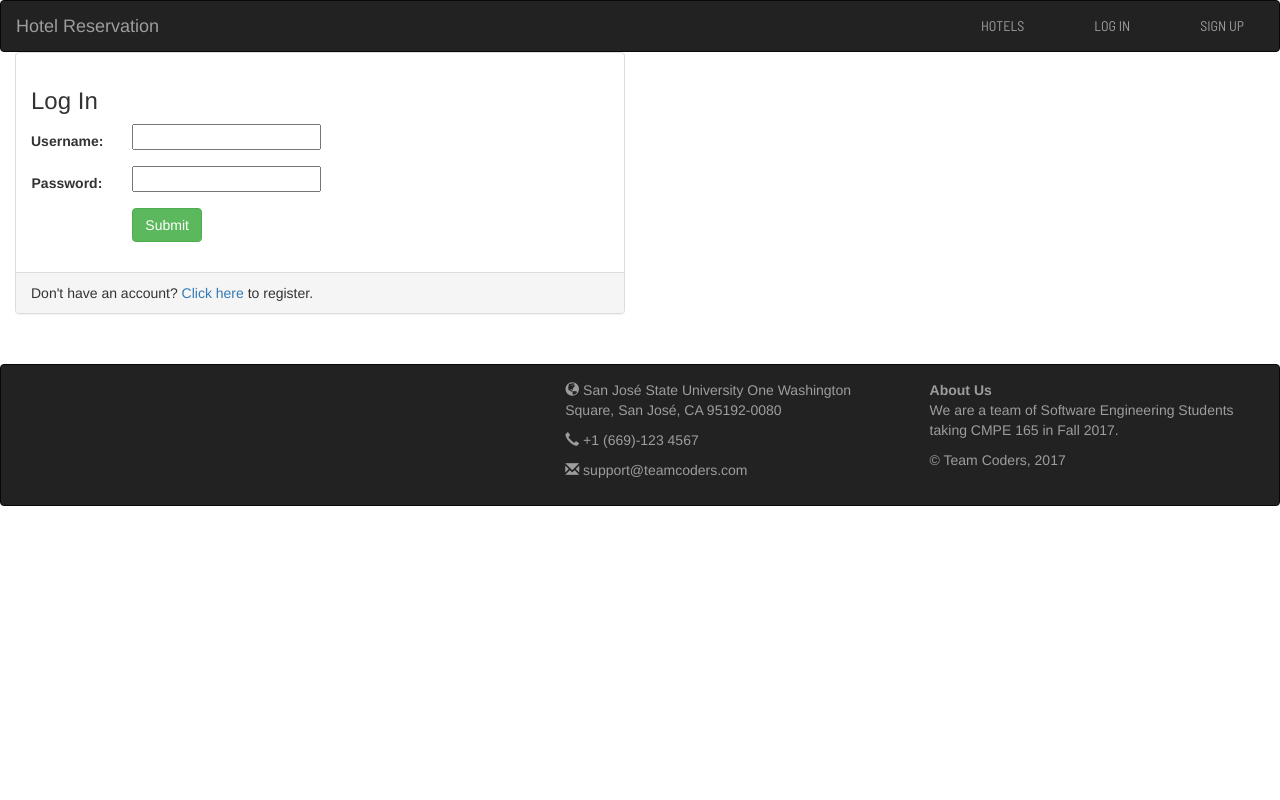
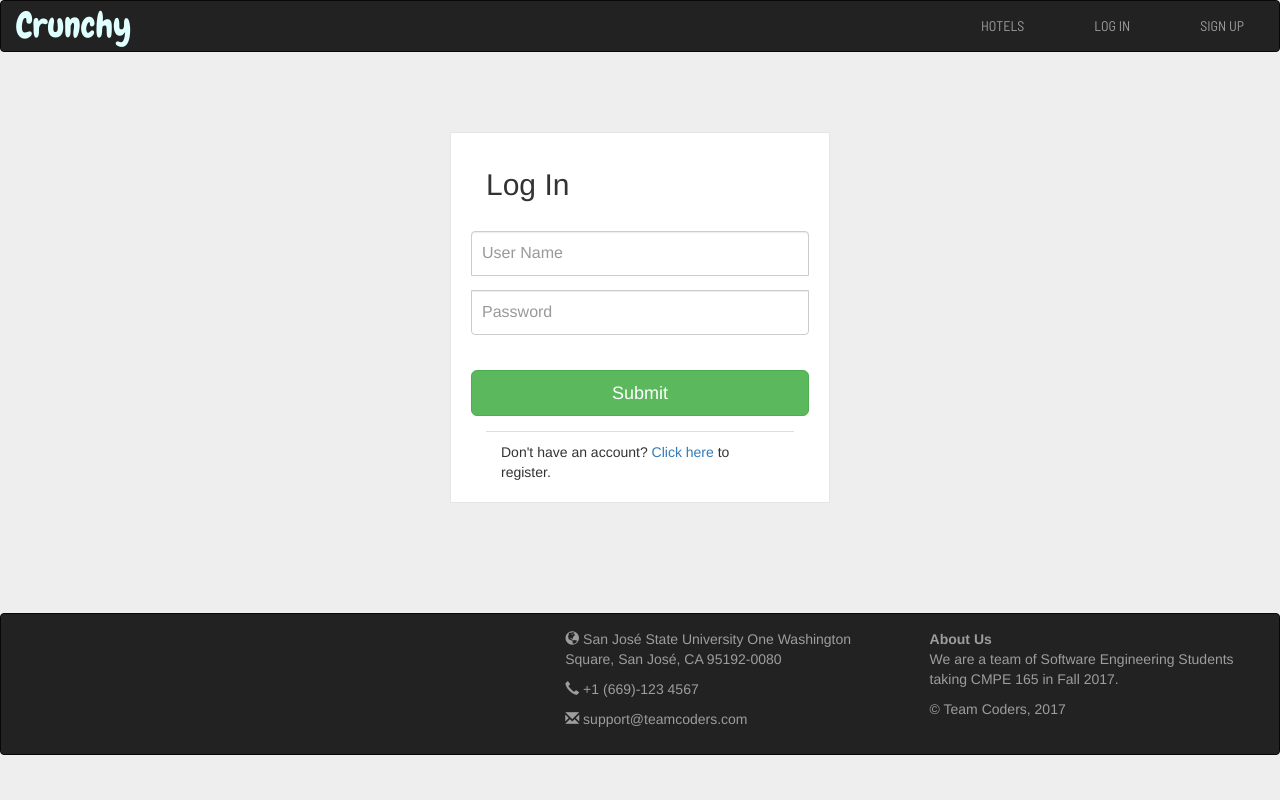
Before and after one commit to ayadawa/crunchy, a Django app: page /accounts/login/ in a window 1280 px wide. Run offline with Django 3.2, Linux system fonts and the light colour scheme; some libraries are stand-ins or nearby versions.

Commit message:
Login Page UI fix

```diff
--- /dev/null
+++ b/accounts/static/accounts/login.css
@@ -0,0 +1,46 @@
+
+body {
+	background: #eee !important;
+}
+
+.wrapper {
+	margin-top: 80px;
+  margin-bottom: 80px;
+}
+
+.form-login {
+    max-width: 380px;
+    padding: 15px 35px 10px;
+    margin: 0 auto;
+    background-color: #fff;
+    border: 1px solid rgba(0, 0, 0, 0.1);
+}
+
+  .form-login-heading {
+	  margin-bottom: 30px;
+	}
+
+
+	.form-control {
+        position: relative;
+        font-size: 16px;
+        height: auto;
+        padding: 10px;
+    @include box-sizing(border-box);
+    }
+
+	input[type="text"] {
+	  margin-bottom: -1px;
+	  border-bottom-left-radius: 0;
+	  border-bottom-right-radius: 0;
+	}
+
+	input[type="password"] {
+	  margin-bottom: 20px;
+	  border-top-left-radius: 0;
+	  border-top-right-radius: 0;
+	}
+
+    .panel-footer {
+        background-color: white;
+    }
--- a/accounts/templates/accounts/login.html
+++ b/accounts/templates/accounts/login.html
@@ -1,47 +1,50 @@
+<style>
+    #special-container {
+        height: 71.1%;
+        margin-top: 50px;
+        margin-left: 200px;
+    }
+</style>
+
 {% extends 'crunchy/base.html' %}
 {% block title %}Login{% endblock %}
 
 {% block content %}
+    {% load static %}
+    <link rel = "stylesheet" type = "text/css" href = "{% static 'accounts/login.css' %}" />
 
-    <div class="row container-fluid">
+    <div class="container-fluid">
+    <div class="wrapper">
 
-        <div class="col-sm-12 col-md-6">
-            <div class="panel panel-default">
-                <div class="panel-body">
-                    <h3>Log In</h3>
+            <div class="form-login">
+                    <h2 class="form-login-heading">Log In</h2>
                     {% if error_message %}
                         <p><strong>{{ error_message }}</strong></p>
                     {% endif %}
                     <form class="form-horizontal" role="form" action="{% url 'accounts:login'%}" method="post" enctype="multipart/form-data">
                         {% csrf_token %}
                         <div class="form-group">
-                            <label class="control-label col-sm-2" for="id_username">
-                                Username:
-                            </label>
-                            <div class="col-sm-10">
-                                <input id="id_username" maxlength="30" name="username" type="text">
-                            </div>
+
+                                <input id="id_username" maxlength="30" name="username" type="text" class="form-control" placeholder="User Name">
+
                         </div>
                         <div class="form-group">
-                            <label class="control-label col-sm-2" for="id_password">
-                                Password:
-                            </label>
-                            <div class="col-sm-10">
-                                <input id="id_password" maxlength="30" name="password" type="password">
-                            </div>
+
+                                <input id="id_password" maxlength="30" name="password" type="password" class="form-control" placeholder="Password">
                         </div>
                         <div class="form-group">
-                            <div class="col-sm-offset-2 col-sm-10">
-                                <button type="submit" class="btn btn-success">Submit</button>
-                            </div>
+
+                                <button type="submit" class="btn btn-lg btn-success btn-block">Submit</button>
+
                         </div>
                     </form>
-                </div>
                 <div class="panel-footer">
                     Don't have an account? <a href="{% url 'accounts:register' %}">Click here</a> to register.
                 </div>
-            </div>
-        </div>
+    </div>
     </div>
 
+    </div>
+
+
 {% endblock %}
--- a/crunchy_home/static/crunchy_home/style.css
+++ b/crunchy_home/static/crunchy_home/style.css
@@ -5,6 +5,12 @@
     margin: auto;
     background-size: cover;
     padding: 200px;
+}
+
+.big-logo{
+    font-family: 'Chewy', cursive;
+    font-size: 70px;
+    text-shadow: 1px 2px 3px rgba(0,0,0,0.2);
 }
 
 .bg-1 {
--- a/crunchy_home/templates/crunchy_home/index.html
+++ b/crunchy_home/templates/crunchy_home/index.html
@@ -5,11 +5,11 @@
 
 {% block content %}
 {% load static %}
-    <link rel = "stylesheet" type = "text/css" href = "{% static 'crunchy_home/style.css' %}" />
+   <link rel = "stylesheet" type = "text/css" href = "{% static 'crunchy_home/style.css' %}" />
     <script src = "{% static 'crunchy_home/home.js' %}"></script>
     <body>
         <div class = "jumbotron text-center">
-            <h1>This is the hotel app for CMPE 165</h1>
+            <h1>Crunchy</h1>
             <p> test test test</p>
             <form class="form-inline">
                 <div class="input-group">
@@ -23,7 +23,7 @@
 
         <!-- Explore destination section -->
         <div class = "bg-1 container-fluid text-center">
-            <h1 class="display-2">Explore destinations</h1>
+            <h1 class="display-2">Popular destinations</h1>
             <br>
             <div class = "row slideanim">
                 <div class = "col-sm-4 ">
--- a/resources/import.py
+++ b/resources/import.py
@@ -1,5 +1,5 @@
 import sys, os, django
-sys.path.append("C:/Users/Didar Bhullar/PycharmProjects/crunchy/crunchy") #here store is root folder(means parent).
+sys.path.append("E:/CMPE165/crunchy/crunchy") #here store is root folder(means parent).
 os.environ.setdefault("DJANGO_SETTINGS_MODULE", "crunchy.settings")
 django.setup()
 
--- a/templates/crunchy/base.html
+++ b/templates/crunchy/base.html
@@ -9,6 +9,7 @@
 
     <link rel="stylesheet" href="https://maxcdn.bootstrapcdn.com/bootstrap/3.3.7/css/bootstrap.min.css">
     <link href="https://fonts.googleapis.com/css?family=Barlow+Semi+Condensed" rel="stylesheet">
+    <link href="https://fonts.googleapis.com/css?family=Chewy" rel="stylesheet">
 
     {% block styles %}
     {% endblock %}
--- a/templates/crunchy/navigation_bar.html
+++ b/templates/crunchy/navigation_bar.html
@@ -27,7 +27,19 @@
     li a:hover {
         color: #666;
     }
+
+    #main-logo {
+        font-family: 'Chewy', cursive;
+        font-size: 35px;
+    }
+
+    .navbar-inverse .navbar-brand {
+    color: lightcyan;
+    }
 </style>
+
+
+
 
 <nav class="navbar navbar-inverse bg-primary">
     <div class="container-fluid">
@@ -39,7 +51,8 @@
                 <span class="icon-bar"></span>
                 <span class="icon-bar"></span>
             </button>
-            <a class="navbar-brand" href="{% url 'index' %}">Hotel Reservation</a>
+
+            <a id= "main-logo" class="navbar-brand" href="{% url 'index' %}">Crunchy</a>
 
         </div>
 
```
